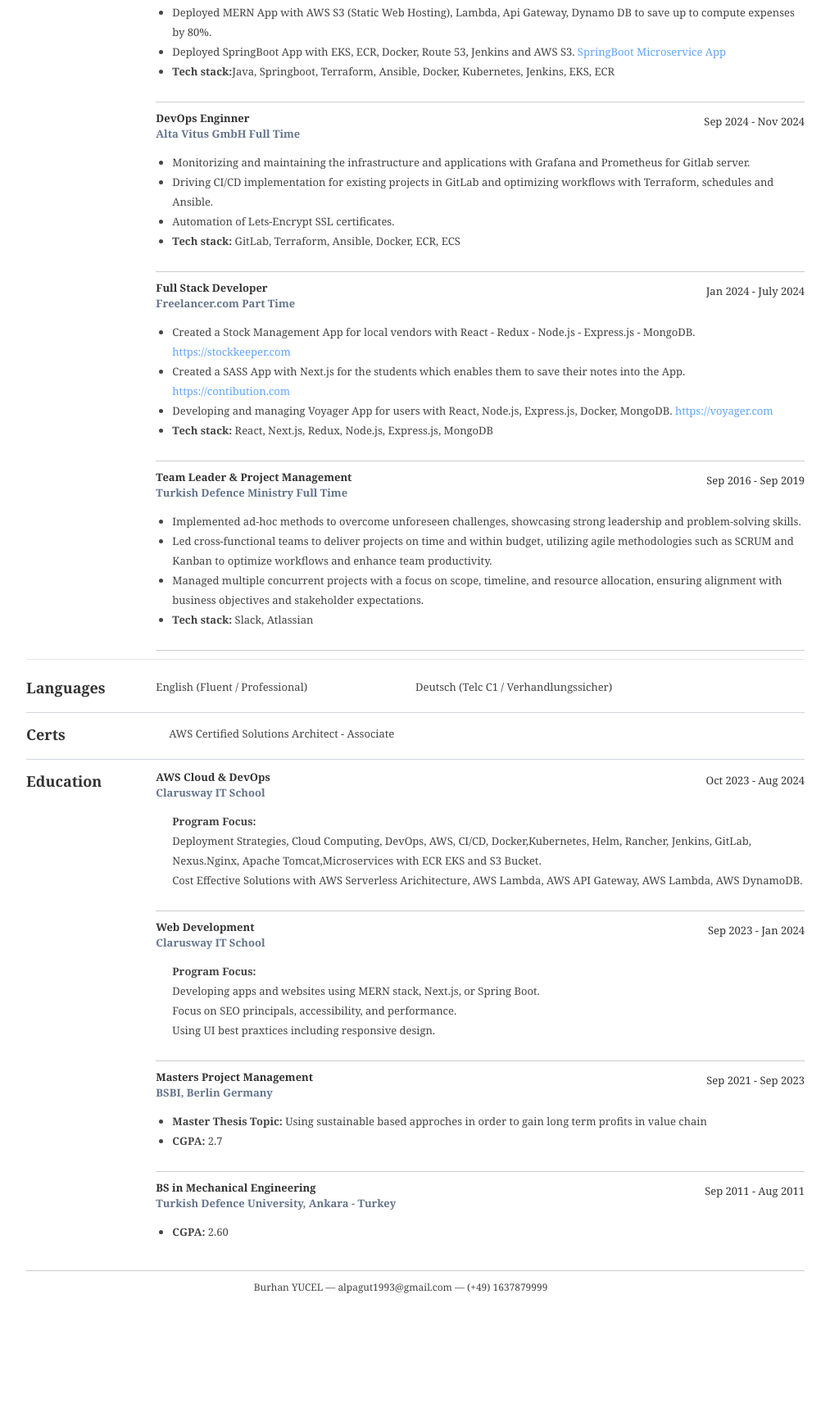
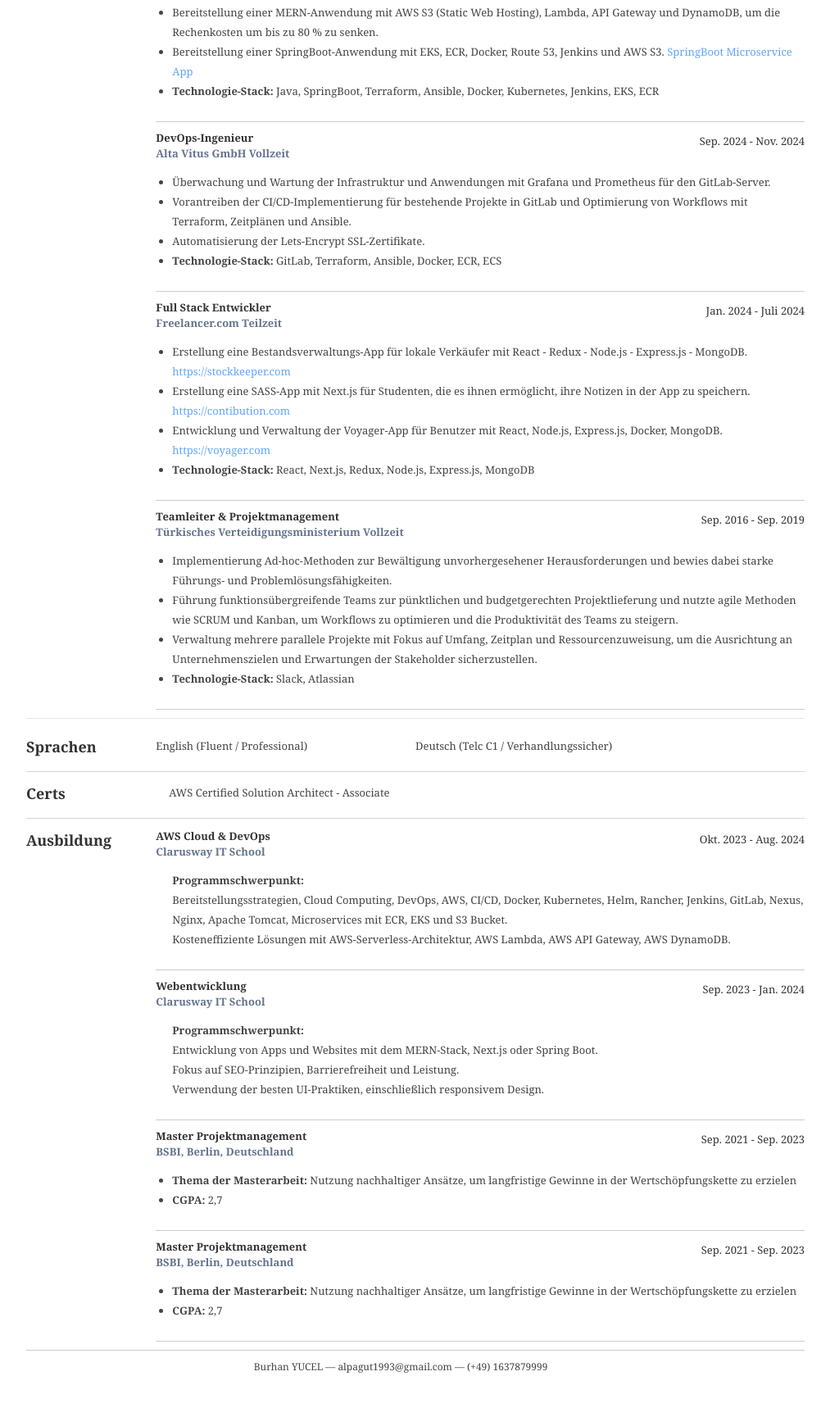
Before and after one commit to yucel1993/resume, a plain HTML site: page index.html in a window 1280 px wide. Shown: the part 651-2391 px from the top of the page at 82% size, without its empty margins (133-1146 px from the left). Before the commit the page ends 2315 px from the top, so only its background shows below. Drawn offline with nearby package versions, Linux system fonts and the light colour scheme.

Commit message:
fix typo

```diff
--- a/index.html
+++ b/index.html
@@ -28,7 +28,7 @@
                 <div class="yui-gc">
                     <div class="yui-u first">
                         <strong class="text-3xl">Burhan YUCEL</strong>
-                        <h2>AWS Cloud & DevOps Engineer & Web Development </h2>
+                        <h2>AWS Cloud & DevOps Ingenieur & Web Entwickler </h2>
                         <div class="contact-info mt-4">
                             <ul class="list-none">
                                 <li class="mb-1 list-none"><i class="fa fa-envelope mr-2 text-blue-400"></i><a
@@ -61,9 +61,9 @@
             <div class="yui-b">
                 <div class="">
                     <div class=" flex gap-20 border-b border-gray-300 pb-4 mb-3">
-                        <h2 class="text-lg font-bold">Skills</h2>
+                        <h2 class="text-lg font-bold">Fahigkeiten</h2>
                         <ul class=" ">
-                            <li>Programing Languages : Java - Python - Javascript - Typescript - Bash - Linux</li>
+                            <li>Programing Sprachen : Java - Python - Javascript - Typescript - Bash - Linux</li>
                             <li>Frontend : React - Next.js - Redux - Tailwind - MUI </li>
                             <li>Backend : Node.js - Express.js - Spring - SpringBoot</li>
                             <li>AWS Cloud : Serverless Architectures - Microservices</li>
@@ -81,122 +81,110 @@
 
                 <div class="grid grid-cols-6 mt-5 border-b mb-5">
 
-                    <h2 class="text-lg font-bold">Experience</h2>
+                    <h2 class="text-lg font-bold">Erfahrungen</h2>
 
                     <div class="col-span-5">
                         <div class="job">
-                            <h3 class="font-bold">DevOps Enginner</h3>
-                            <h2 class="font-bold text-slate-500" style="color:rgb(100,116,139);">Nioyatech LLC Part Time</h2>
-                            <h4>Nov 2024 - Jan 2025</h4>
+                            <h3 class="font-bold">DevOps-Ingenieur</h3>
+                            <h2 class="font-bold text-slate-500" style="color:rgb(100,116,139);">Nioyatech LLC Teilzeit</h2>
+                            <h4>Nov. 2024 - Jan. 2025</h4>
                             <ul class="list-disc my-3 ml-5">
-
                                 <li>
-                                    Implemented K8s cluster for test environment with Terraform, Ansible, Jenkins.
+                                    Implementierung ein K8s-Cluster für die Testumgebung mit Terraform, Ansible, Jenkins.
                                 </li>
                                 <li>
-                                    Deployed MERN App with AWS S3 (Static Web Hosting),
-                                    Lambda, Api Gateway, Dynamo DB to save up to compute expenses by 80%.
-
+                                    Bereitstellung einer MERN-Anwendung mit AWS S3 (Static Web Hosting),
+                                    Lambda, API Gateway und DynamoDB, um die Rechenkosten um bis zu 80 % zu senken.
                                 </li>
                                 <li>
-                                   Deployed SpringBoot App with EKS, ECR,
-                                    Docker, Route 53, Jenkins and AWS S3.
+                                    Bereitstellung einer SpringBoot-Anwendung mit EKS, ECR,
+                                    Docker, Route 53, Jenkins und AWS S3.
                                     <a href="https://github.com/yucel1993/petclinic-microservices-with-db"
                                      target="_blank"
                                     class="hover:underline text-blue-400">SpringBoot Microservice App</a>
                                 </li>
                                 <li>
-                                    <strong>Tech stack:</strong>Java, Springboot, Terraform, Ansible, Docker, Kubernetes, Jenkins, EKS, ECR
+                                    <strong>Technologie-Stack:</strong> Java, SpringBoot, Terraform, Ansible, Docker, Kubernetes, Jenkins, EKS, ECR
                                 </li>
                             </ul>
                         </div>
 
                         <div class="job">
-                            <h3 class="font-bold">DevOps Enginner</h3>
-                            <h2 class="font-bold text-slate-500" style="color:rgb(100,116,139);">Alta Vitus GmbH Full Time</h2>
-                            <h4>Sep 2024 - Nov 2024</h4>
+                            <h3 class="font-bold">DevOps-Ingenieur</h3>
+                            <h2 class="font-bold text-slate-500" style="color:rgb(100,116,139);">Alta Vitus GmbH Vollzeit</h2>
+                            <h4>Sep. 2024 - Nov. 2024</h4>
                             <ul class="list-disc my-3 ml-5">
                                 <li>
-                                    Monitorizing and maintaining the infrastructure and applications with Grafana and Prometheus for Gitlab server.
-
+                                    Überwachung und Wartung der Infrastruktur und Anwendungen mit Grafana und Prometheus für den GitLab-Server.
                                 </li>
                                 <li>
-                                    Driving CI/CD implementation for existing projects in GitLab and optimizing
-                                    workflows
-                                    with Terraform, schedules and Ansible.
+                                    Vorantreiben der CI/CD-Implementierung für bestehende Projekte in GitLab und Optimierung
+                                    von Workflows
+                                    mit Terraform, Zeitplänen und Ansible.
                                 </li>
                                 <li>
-                                    Automation of Lets-Encrypt SSL certificates.
-
+                                    Automatisierung der Lets-Encrypt SSL-Zertifikate.
                                 </li>
-
                                 <li>
-                                    <strong>Tech stack:</strong> GitLab, Terraform, Ansible, Docker, ECR, ECS
+                                    <strong>Technologie-Stack:</strong> GitLab, Terraform, Ansible, Docker, ECR, ECS
                                 </li>
                             </ul>
                         </div>
+
                         <div class="job">
-                            <h3 class="font-bold">Full Stack Developer </h3>
-                            <h2 class="font-bold text-slate-500" style="color:rgb(100,116,139);">Freelancer.com Part Time</h2>
-                            <h4>Jan 2024 - July 2024</h4>
+                            <h3 class="font-bold">Full Stack Entwickler</h3>
+                            <h2 class="font-bold text-slate-500" style="color:rgb(100,116,139);">Freelancer.com Teilzeit</h2>
+                            <h4>Jan. 2024 - Juli 2024</h4>
                             <ul class="list-disc my-3 ml-5">
                                 <li>
-                                    Created a Stock Management App for local vendors with React - Redux - Node.js - Express.js - MongoDB.
+                                    Erstellung eine Bestandsverwaltungs-App für lokale Verkäufer mit React - Redux - Node.js - Express.js - MongoDB.
                                     <a href="https://stockappclone.vercel.app/" target="_blank"
                                     class="hover:underline text-blue-400">https://stockkeeper.com</a>
-
                                 </li>
                                 <li>
-                                 Created a SASS App with Next.js  for the students which enables them to save their notes into the App.
-                                 <a href="https://questionary-lovat.vercel.app" target="_blank"
+                                    Erstellung eine SASS-App mit Next.js für Studenten, die es ihnen ermöglicht, ihre Notizen in der App zu speichern.
+                                    <a href="https://questionary-lovat.vercel.app" target="_blank"
                                     class="hover:underline text-blue-400">https://contibution.com</a>
                                 </li>
                                 <li>
-                                    Developing and managing Voyager App for users with React, Node.js, Express.js,
+                                    Entwicklung und Verwaltung der Voyager-App für Benutzer mit React, Node.js, Express.js,
                                     Docker, MongoDB.
                                     <a href="https://voyagerv2.netlify.app/" target="_blank"
                                     class="hover:underline text-blue-400">https://voyager.com</a>
                                 </li>
-
                                 <li>
-                                    <strong>Tech stack:</strong> React, Next.js, Redux, Node.js, Express.js, MongoDB
+                                    <strong>Technologie-Stack:</strong> React, Next.js, Redux, Node.js, Express.js, MongoDB
                                 </li>
                             </ul>
                         </div>
 
 
 
+
                         <div class="job">
-                            <h3 class="font-bold">Team Leader & Project Management</h3>
-                            <h2 class="font-bold text-slate-500" style="color:rgb(100,116,139);">Turkish Defence
-                                Ministry
-                                Full Time</h2>
-                            <h4>Sep 2016 - Sep 2019</h4>
+                            <h3 class="font-bold">Teamleiter & Projektmanagement</h3>
+                            <h2 class="font-bold text-slate-500" style="color:rgb(100,116,139);">Türkisches Verteidigungsministerium Vollzeit</h2>
+                            <h4>Sep. 2016 - Sep. 2019</h4>
                             <ul class="list-disc my-3 ml-5">
                                 <li>
-                                    Implemented ad-hoc methods to overcome unforeseen challenges, showcasing strong
-                                    leadership and problem-solving skills.
+                                    Implementierung Ad-hoc-Methoden zur Bewältigung unvorhergesehener Herausforderungen und bewies dabei starke Führungs- und Problemlösungsfähigkeiten.
                                 </li>
-                                <li>Led cross-functional teams to deliver projects on time and within budget, utilizing
-                                    agile methodologies such as SCRUM and Kanban to optimize workflows and enhance team
-                                    productivity.
+                                <li>Führung funktionsübergreifende Teams zur pünktlichen und budgetgerechten Projektlieferung und nutzte agile Methoden wie SCRUM und Kanban, um Workflows zu optimieren und die Produktivität des Teams zu steigern.
                                 </li>
-                                <li>Managed multiple concurrent projects with a focus on scope, timeline, and resource
-                                    allocation, ensuring alignment with business objectives and stakeholder
-                                    expectations.
+                                <li>Verwaltung mehrere parallele Projekte mit Fokus auf Umfang, Zeitplan und Ressourcenzuweisung, um die Ausrichtung an Unternehmenszielen und Erwartungen der Stakeholder sicherzustellen.
                                 </li>
-
                                 <li>
-                                    <strong>Tech stack:</strong> Slack, Atlassian
+                                    <strong>Technologie-Stack:</strong> Slack, Atlassian
                                 </li>
                             </ul>
                         </div>
+
 
                     </div><!--// .yui-u -->
                 </div><!--// .yui-gf -->
 
                 <div class="grid grid-cols-6 border-b border-gray-300 pb-4 mb-3 align-middle	">
-                    <h2 class="text-lg font-bold">Languages</h2>
+                    <h2 class="text-lg font-bold">Sprachen</h2>
                     <div class="col-span-2 pt-1">English (Fluent / Professional)</div>
                     <div class="col-span-2 pt-1">Deutsch (Telc C1 / Verhandlungssicher)</div>
                 </div>
@@ -205,75 +193,75 @@
 
                 <div class="grid grid-cols-6 border-b border-gray-300 pb-4 mb-3 align-middle	">
                     <h2 class="text-lg font-bold">Certs</h2>
-                    <div class="col-span-2 pt-1 pl-4 aws-certification">AWS Certified Solutions Architect - Associate
+                    <div class="col-span-2 pt-1 pl-4 aws-certification">AWS Certified Solution Architect - Associate
                     </div>
                 </div>
 
 
                 <div class="grid grid-cols-6">
 
-                    <h2 class="text-lg font-bold">Education</h2>
+                    <h2 class="text-lg font-bold">Ausbildung</h2>
 
                     <div class="col-span-5">
                         <div class="job">
                             <h3 class="font-bold">AWS Cloud & DevOps</h3>
-                            <h2 class="font-bold text-slate-500" style="color:rgb(100,116,139);">Clarusway IT School
-                            </h2>
-                            <h4>Oct 2023 - Aug 2024 </h4>
+                            <h2 class="font-bold text-slate-500" style="color:rgb(100,116,139);">Clarusway IT School</h2>
+                            <h4>Okt. 2023 - Aug. 2024</h4>
                             <ul class="list-disc my-3 ml-5">
-                                <li class="list-none"><strong>Program Focus:</strong>
-                                    <li class="list-none">                                    Deployment Strategies, Cloud Computing, DevOps, AWS, CI/CD, Docker,Kubernetes, Helm, Rancher, Jenkins, GitLab, Nexus.Nginx, Apache Tomcat,Microservices with ECR EKS and S3 Bucket.
+                                <li class="list-none"><strong>Programmschwerpunkt:</strong>
+                                    <li class="list-none">
+                                        Bereitstellungsstrategien, Cloud Computing, DevOps, AWS, CI/CD, Docker, Kubernetes, Helm, Rancher, Jenkins, GitLab, Nexus, Nginx, Apache Tomcat, Microservices mit ECR, EKS und S3 Bucket.
                                     </li>
-                                    <li class="list-none">                                    Cost Effective Solutions with AWS Serverless Arichitecture, AWS Lambda, AWS API Gateway, AWS Lambda, AWS DynamoDB.
+                                    <li class="list-none">
+                                        Kosteneffiziente Lösungen mit AWS-Serverless-Architektur, AWS Lambda, AWS API Gateway, AWS DynamoDB.
                                     </li>
-                                </li>
-
-                            </ul>
-                        </div>
-                        <div class="job">
-                            <h3 class="font-bold"> Web Development</h3>
-                            <h2 class="font-bold text-slate-500" style="color:rgb(100,116,139);">Clarusway IT School
-                            </h2>
-                            <h4>Sep 2023 - Jan 2024 </h4>
-                            <ul class=" my-3 ml-5 list-none">
-                                <li class="list-none"><strong>Program Focus:</strong>
-
-
-                                    <li class="list-none">Developing apps and websites using MERN stack,
-                                        Next.js, or Spring Boot.</li>
-                                        <li class="list-none">Focus on SEO principals, accessibility, and performance.</li>
-                                    <li class="list-none">Using UI best praxtices including responsive design.
-                                    </li>
-
-                                </li>
-
-                            </ul>
-                        </div>
-                        <div class="job">
-                            <h3 class="font-bold">Masters Project Management</h3>
-                            <h2 class="font-bold text-slate-500" style="color:rgb(100,116,139);">BSBI,
-                                Berlin
-                                Germany</h2>
-                            <h4>Sep 2021 - Sep 2023 </h4>
-                            <ul class="list-disc my-3 ml-5">
-                                <li><strong>Master Thesis Topic:</strong> Using sustainable based approches in order to
-                                    gain long term profits in value chain
-                                </li>
-                                <li>
-                                    <strong>CGPA:</strong> 2.7
                                 </li>
                             </ul>
                         </div>
-                        <div class="job border-b-0">
-                            <h3 class="font-bold">BS in Mechanical Engineering</h3>
-                            <h2 class="font-bold text-slate-500" style="color:rgb(100,116,139);">Turkish Defence
-                                University,
-                                Ankara - Turkey</h2>
-                            <h4>Sep 2011 - Aug 2011</h4>
-                            <ul class="list-disc my-3 ml-5">
-                                <li><strong>CGPA:</strong> 2.60</li>
+
+                        <div class="job">
+                            <h3 class="font-bold">Webentwicklung</h3>
+                            <h2 class="font-bold text-slate-500" style="color:rgb(100,116,139);">Clarusway IT School</h2>
+                            <h4>Sep. 2023 - Jan. 2024</h4>
+                            <ul class="my-3 ml-5 list-none">
+                                <li class="list-none"><strong>Programmschwerpunkt:</strong>
+                                    <li class="list-none">Entwicklung von Apps und Websites mit dem MERN-Stack,
+                                        Next.js oder Spring Boot.
+                                    </li>
+                                    <li class="list-none">Fokus auf SEO-Prinzipien, Barrierefreiheit und Leistung.
+                                    </li>
+                                    <li class="list-none">Verwendung der besten UI-Praktiken, einschließlich responsivem Design.
+                                    </li>
+                                </li>
                             </ul>
                         </div>
+
+                        <div class="job">
+                            <h3 class="font-bold">Master Projektmanagement</h3>
+                            <h2 class="font-bold text-slate-500" style="color:rgb(100,116,139);">BSBI, Berlin, Deutschland</h2>
+                            <h4>Sep. 2021 - Sep. 2023</h4>
+                            <ul class="list-disc my-3 ml-5">
+                                <li><strong>Thema der Masterarbeit:</strong> Nutzung nachhaltiger Ansätze, um langfristige Gewinne in der Wertschöpfungskette zu erzielen
+                                </li>
+                                <li>
+                                    <strong>CGPA:</strong> 2,7
+                                </li>
+                            </ul>
+                        </div>
+
+                        <div class="job">
+                            <h3 class="font-bold">Master Projektmanagement</h3>
+                            <h2 class="font-bold text-slate-500" style="color:rgb(100,116,139);">BSBI, Berlin, Deutschland</h2>
+                            <h4>Sep. 2021 - Sep. 2023</h4>
+                            <ul class="list-disc my-3 ml-5">
+                                <li><strong>Thema der Masterarbeit:</strong> Nutzung nachhaltiger Ansätze, um langfristige Gewinne in der Wertschöpfungskette zu erzielen
+                                </li>
+                                <li>
+                                    <strong>CGPA:</strong> 2,7
+                                </li>
+                            </ul>
+                        </div>
+
                     </div>
                 </div>
             </div><!--// .yui-b -->
```
